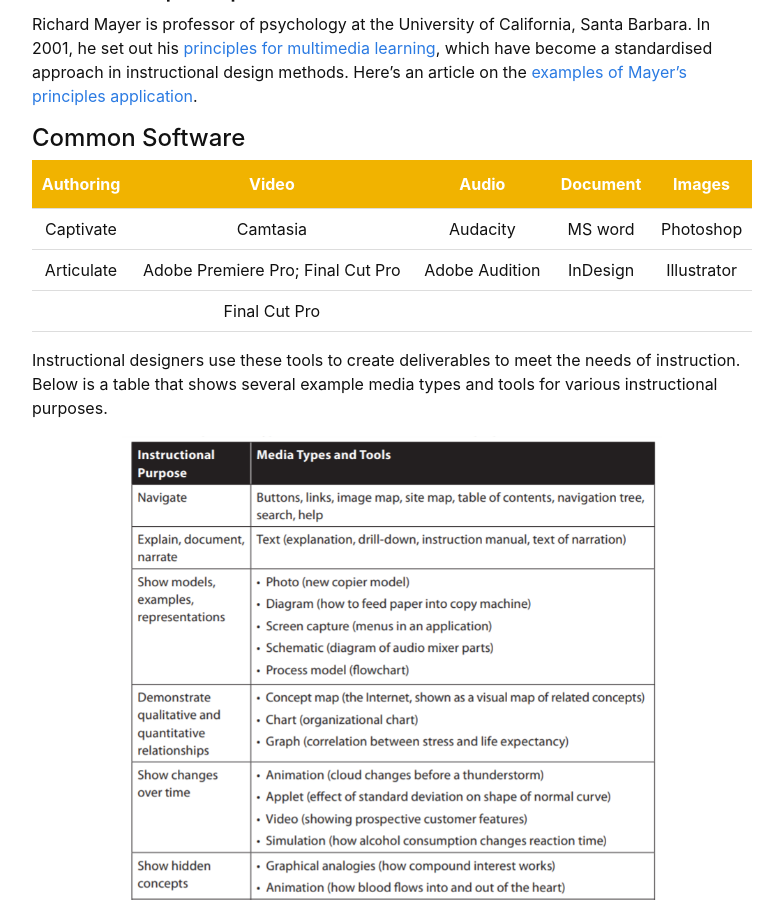
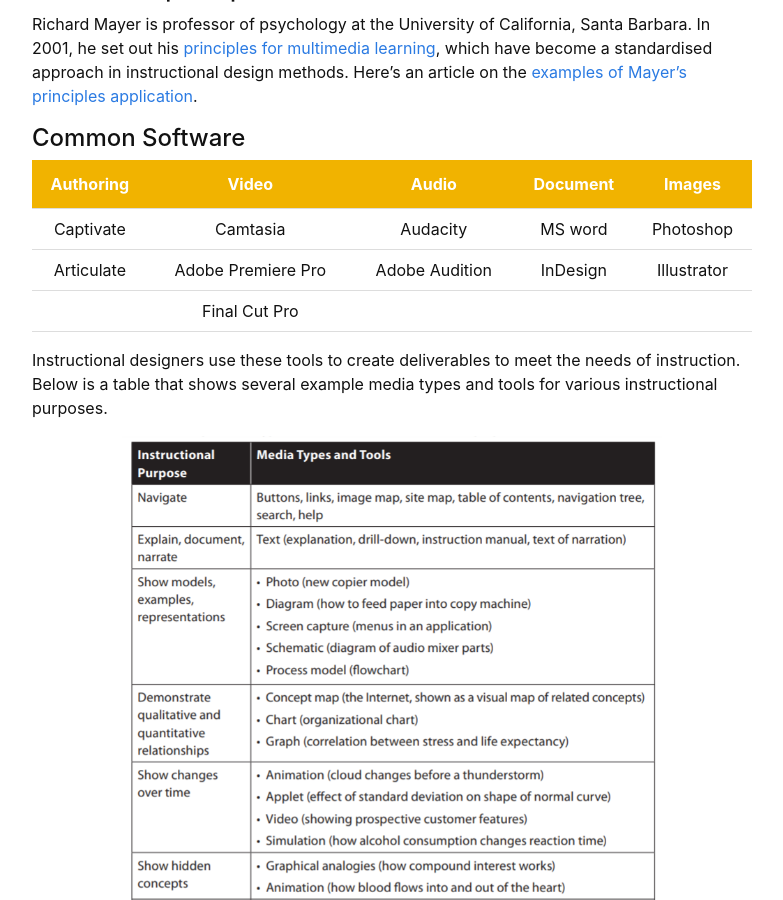
Before and after one commit to hanwendong1/IntrotoID, a Jekyll site: the page built from content/3-ADDIE.md, in a window 1280 px wide and 900 px high, scrolled down 2667 px. Shown: the whole window, without its empty margins (248-1031 px from the left). Built offline with Jekyll 4.4.1, drawn with Linux system fonts in a browser that asks for light colours.

Commit message:
Update 3-ADDIE.md

```diff
--- a/content/3-ADDIE.md
+++ b/content/3-ADDIE.md
@@ -138,7 +138,7 @@ Richard Mayer is professor of psychology at the University of California, Santa
          </tr>
          <tr>
             <td style="text-align:Center">Articulate</td>
-            <td style="text-align:Center">Adobe Premiere Pro; Final Cut Pro</td>
+            <td style="text-align:Center">Adobe Premiere Pro</td>
             <td style="text-align:Center">Adobe Audition</td>
             <td style="text-align:Center">InDesign</td>
             <td style="text-align:Center">Illustrator</td>
```
